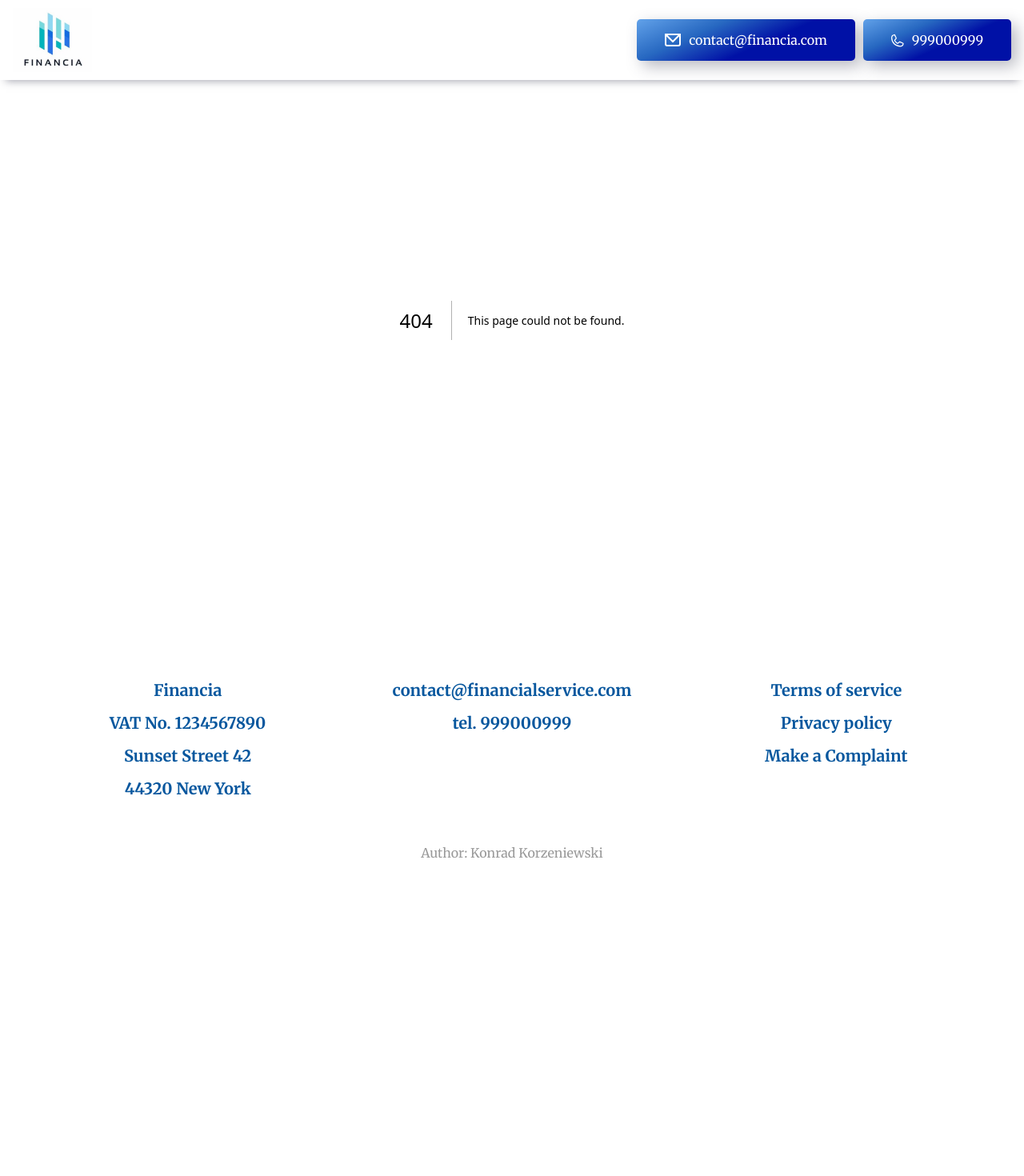
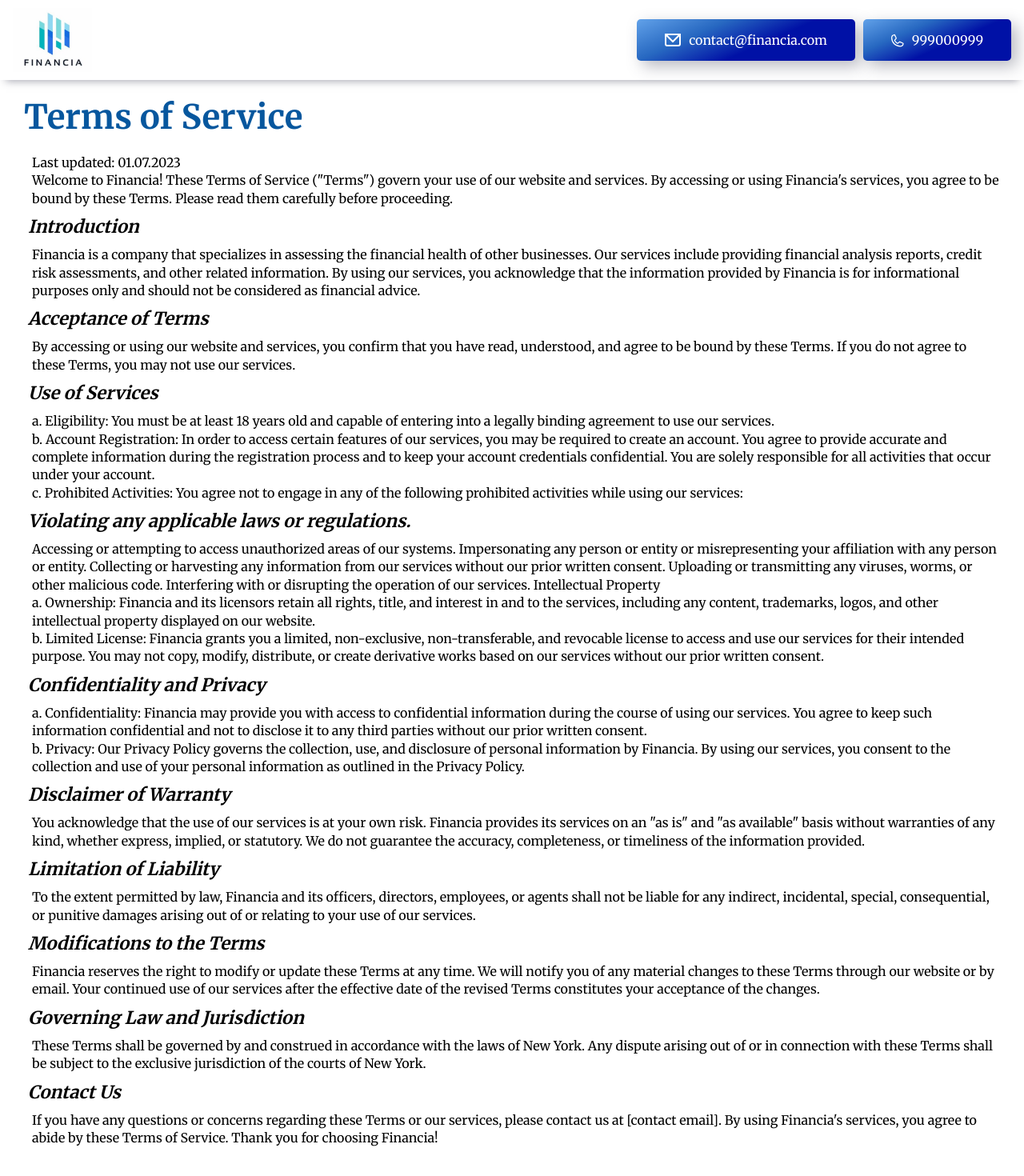
Before and after one commit to K2Ice/Financial, a Next.js app: page /terms-of-service in a window 1280 px wide. Before the commit this address had no page. Shown: the top 1470 px of the page at 80% size. Before the commit the page ends 1084 px from the top, so only its background shows below. Built offline with nearby package versions, Linux system fonts and the light colour scheme.

Commit message:
FR-7: Add terms of service page

```diff
--- a/app/_shared/layout/Footer.tsx
+++ b/app/_shared/layout/Footer.tsx
@@ -26,7 +26,7 @@
           <StyledLink href="tel:+999000999">tel. 999000999</StyledLink>
         </StyledCol>
         <StyledCol>
-          <StyledLink href="/termsofservice">Terms of service</StyledLink>
+          <StyledLink href="/terms-of-service">Terms of service</StyledLink>
           <StyledLink href="/privacypolicy">Privacy policy</StyledLink>
           <StyledLink href="/complaint">Make a Complaint</StyledLink>
         </StyledCol>
--- /dev/null
+++ b/app/terms-of-service/ContentSection.css.tsx
@@ -0,0 +1,27 @@
+import styled from "styled-components"
+
+export const StyledSection = styled.section`
+  margin: 120px 30px;
+`
+
+export const StyledTitle = styled.h2`
+  font-size: 42px;
+  font-weight: 700;
+  margin-bottom: 20px;
+  color: ${({ theme }) => theme.blue};
+  font-family: "Merriweather";
+`
+
+export const StyledSubtitle = styled.h3`
+  font-size: 22px;
+  margin: 10px 0;
+  font-style: italic;
+  margin-left: 5px;
+  font-family: "Merriweather";
+`
+
+export const StyledParagraph = styled.p`
+  line-height: 1.4;
+  margin-left: 10px;
+  font-family: "Merriweather";
+`
--- /dev/null
+++ b/app/terms-of-service/ContentSection.tsx
@@ -0,0 +1,129 @@
+"use client"
+import React from "react"
+import {
+  StyledParagraph,
+  StyledSection,
+  StyledSubtitle,
+  StyledTitle,
+} from "./ContentSection.css"
+
+const ContentSection = () => {
+  return (
+    <StyledSection>
+      <StyledTitle>Terms of Service</StyledTitle>
+      <StyledParagraph>Last updated: 01.07.2023</StyledParagraph>
+      <StyledParagraph>
+        Welcome to Financia! These Terms of Service (&quot;Terms&quot;) govern
+        your use of our website and services. By accessing or using
+        Financia&apos;s services, you agree to be bound by these Terms. Please
+        read them carefully before proceeding.
+      </StyledParagraph>
+      <StyledSubtitle>Introduction</StyledSubtitle>
+      <StyledParagraph>
+        Financia is a company that specializes in assessing the financial health
+        of other businesses. Our services include providing financial analysis
+        reports, credit risk assessments, and other related information. By
+        using our services, you acknowledge that the information provided by
+        Financia is for informational purposes only and should not be considered
+        as financial advice.
+      </StyledParagraph>
+      <StyledSubtitle>Acceptance of Terms</StyledSubtitle>
+      <StyledParagraph>
+        By accessing or using our website and services, you confirm that you
+        have read, understood, and agree to be bound by these Terms. If you do
+        not agree to these Terms, you may not use our services.
+      </StyledParagraph>
+      <StyledSubtitle>Use of Services</StyledSubtitle>
+      <StyledParagraph>
+        a. Eligibility: You must be at least 18 years old and capable of
+        entering into a legally binding agreement to use our services.
+      </StyledParagraph>
+      <StyledParagraph>
+        b. Account Registration: In order to access certain features of our
+        services, you may be required to create an account. You agree to provide
+        accurate and complete information during the registration process and to
+        keep your account credentials confidential. You are solely responsible
+        for all activities that occur under your account.
+      </StyledParagraph>
+      <StyledParagraph>
+        c. Prohibited Activities: You agree not to engage in any of the
+        following prohibited activities while using our services:
+      </StyledParagraph>
+      <StyledSubtitle>
+        Violating any applicable laws or regulations.
+      </StyledSubtitle>
+      <StyledParagraph>
+        Accessing or attempting to access unauthorized areas of our systems.
+        Impersonating any person or entity or misrepresenting your affiliation
+        with any person or entity. Collecting or harvesting any information from
+        our services without our prior written consent. Uploading or
+        transmitting any viruses, worms, or other malicious code. Interfering
+        with or disrupting the operation of our services. Intellectual Property
+      </StyledParagraph>
+      <StyledParagraph>
+        a. Ownership: Financia and its licensors retain all rights, title, and
+        interest in and to the services, including any content, trademarks,
+        logos, and other intellectual property displayed on our website.
+      </StyledParagraph>
+      <StyledParagraph>
+        b. Limited License: Financia grants you a limited, non-exclusive,
+        non-transferable, and revocable license to access and use our services
+        for their intended purpose. You may not copy, modify, distribute, or
+        create derivative works based on our services without our prior written
+        consent.
+      </StyledParagraph>
+      <StyledSubtitle>Confidentiality and Privacy</StyledSubtitle>
+      <StyledParagraph>
+        a. Confidentiality: Financia may provide you with access to confidential
+        information during the course of using our services. You agree to keep
+        such information confidential and not to disclose it to any third
+        parties without our prior written consent.
+      </StyledParagraph>
+      <StyledParagraph>
+        b. Privacy: Our Privacy Policy governs the collection, use, and
+        disclosure of personal information by Financia. By using our services,
+        you consent to the collection and use of your personal information as
+        outlined in the Privacy Policy.
+      </StyledParagraph>
+      <StyledSubtitle>Disclaimer of Warranty</StyledSubtitle>
+      <StyledParagraph>
+        You acknowledge that the use of our services is at your own risk.
+        Financia provides its services on an &quot;as is&quot; and &quot;as
+        available&quot; basis without warranties of any kind, whether express,
+        implied, or statutory. We do not guarantee the accuracy, completeness,
+        or timeliness of the information provided.
+      </StyledParagraph>
+      <StyledSubtitle>Limitation of Liability</StyledSubtitle>
+      <StyledParagraph>
+        To the extent permitted by law, Financia and its officers, directors,
+        employees, or agents shall not be liable for any indirect, incidental,
+        special, consequential, or punitive damages arising out of or relating
+        to your use of our services.
+      </StyledParagraph>
+      <StyledSubtitle>Modifications to the Terms</StyledSubtitle>
+      <StyledParagraph>
+        Financia reserves the right to modify or update these Terms at any time.
+        We will notify you of any material changes to these Terms through our
+        website or by email. Your continued use of our services after the
+        effective date of the revised Terms constitutes your acceptance of the
+        changes.
+      </StyledParagraph>
+      <StyledSubtitle>Governing Law and Jurisdiction</StyledSubtitle>
+      <StyledParagraph>
+        These Terms shall be governed by and construed in accordance with the
+        laws of New York. Any dispute arising out of or in connection with these
+        Terms shall be subject to the exclusive jurisdiction of the courts of
+        New York.
+      </StyledParagraph>
+      <StyledSubtitle>Contact Us</StyledSubtitle>
+      <StyledParagraph>
+        If you have any questions or concerns regarding these Terms or our
+        services, please contact us at [contact email]. By using Financia&apos;s
+        services, you agree to abide by these Terms of Service. Thank you for
+        choosing Financia!
+      </StyledParagraph>
+    </StyledSection>
+  )
+}
+
+export default ContentSection
--- /dev/null
+++ b/app/terms-of-service/page.tsx
@@ -0,0 +1,9 @@
+import { NextPage } from "next"
+import React from "react"
+import ContentSection from "./ContentSection"
+
+const TermsOfServicePage: NextPage = () => {
+  return <ContentSection />
+}
+
+export default TermsOfServicePage
```
